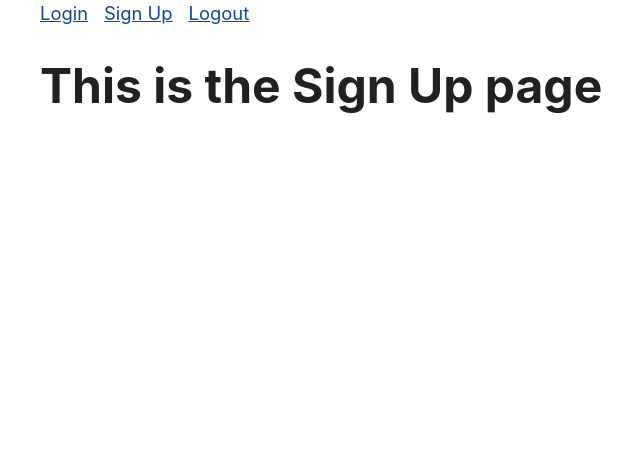
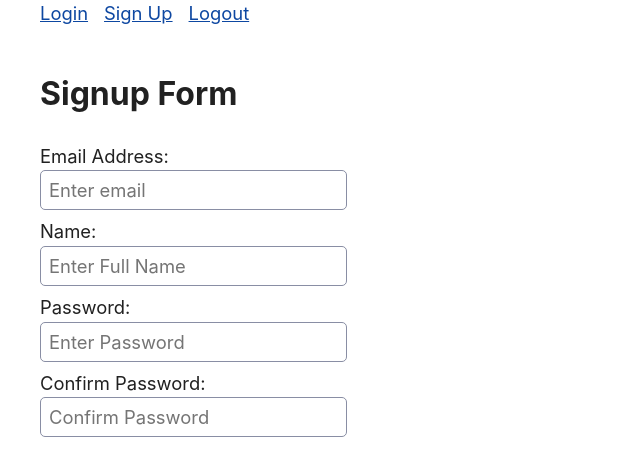
Before and after one commit to narnia1991/python-web, a Flask app: page /signup in a window 1280 px wide. Shown: the top 476 px of the page, without its empty margins (240-880 px from the left). Run offline with Flask 3, Linux system fonts and the light colour scheme.

Commit message:
:sparkles: create signup form

```diff
--- a/website/templates/signup.html
+++ b/website/templates/signup.html
@@ -1,4 +1,47 @@
 {% extends "base.html" %} {% block title %}Home{% endblock %} {% block content
 %}
-<h1>This is the Sign Up page</h1>
+<form action="" method="POST">
+  <h3>Signup Form</h3>
+  <div class="form-group">
+    <label for="email">Email Address:</label>
+    <input
+      type="email"
+      name="email"
+      id="email"
+      class="form-control"
+      placeholder="Enter email"
+    />
+  </div>
+  <div class="form-group">
+    <label for="name">Name:</label>
+    <input
+      type="text"
+      name="name"
+      id="name"
+      class="form-control"
+      placeholder="Enter Full Name"
+    />
+  </div>
+  <div class="form-group">
+    <label for="password">Password:</label>
+    <input
+      type="password"
+      name="password"
+      id="password"
+      class="form-control"
+      placeholder="Enter Password"
+    />
+  </div>
+  <div class="form-group">
+    <label for="cpassword">Confirm Password:</label>
+    <input
+      type="password"
+      name="cpassword"
+      id="cpassword"
+      class="form-control"
+      placeholder="Confirm Password"
+    />
+  </div>
+</form>
+
 {% endblock %}
```
